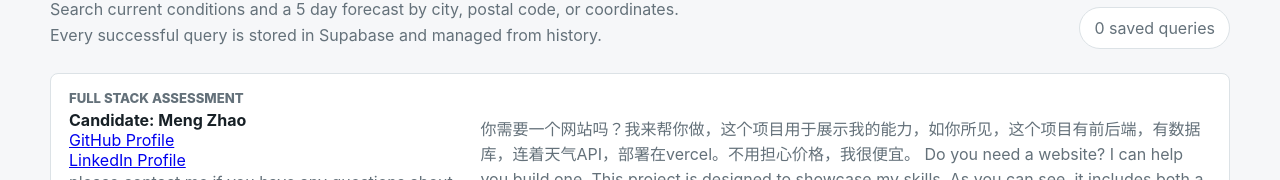
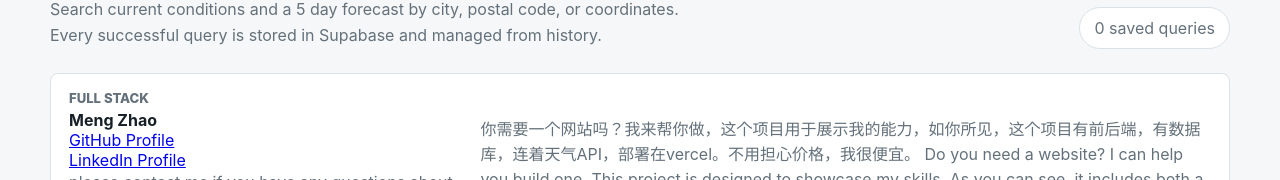
Before and after one commit to mzhao1996/mzhaoweather, a Next.js app: page / in a window 1280 px wide. Shown: the part 119-299 px from the top of the page. Built offline with nearby package versions, Linux system fonts and the light colour scheme; no server answers.

Commit message:
Update text

```diff
--- a/components/WeatherApp.tsx
+++ b/components/WeatherApp.tsx
@@ -126,8 +126,8 @@ export function WeatherApp() {
 
       <section className="info-band" aria-label="Assessment information">
         <div>
-          <span>Full Stack Assessment</span>
-          <strong>Candidate: Meng Zhao</strong>
+          <span>Full Stack</span>
+          <strong>Meng Zhao</strong>
           <a href="https://github.com/mzhao1996/mzhaoweather" target="_blank" rel="noopener noreferrer">
             GitHub Profile
           </a>
```
